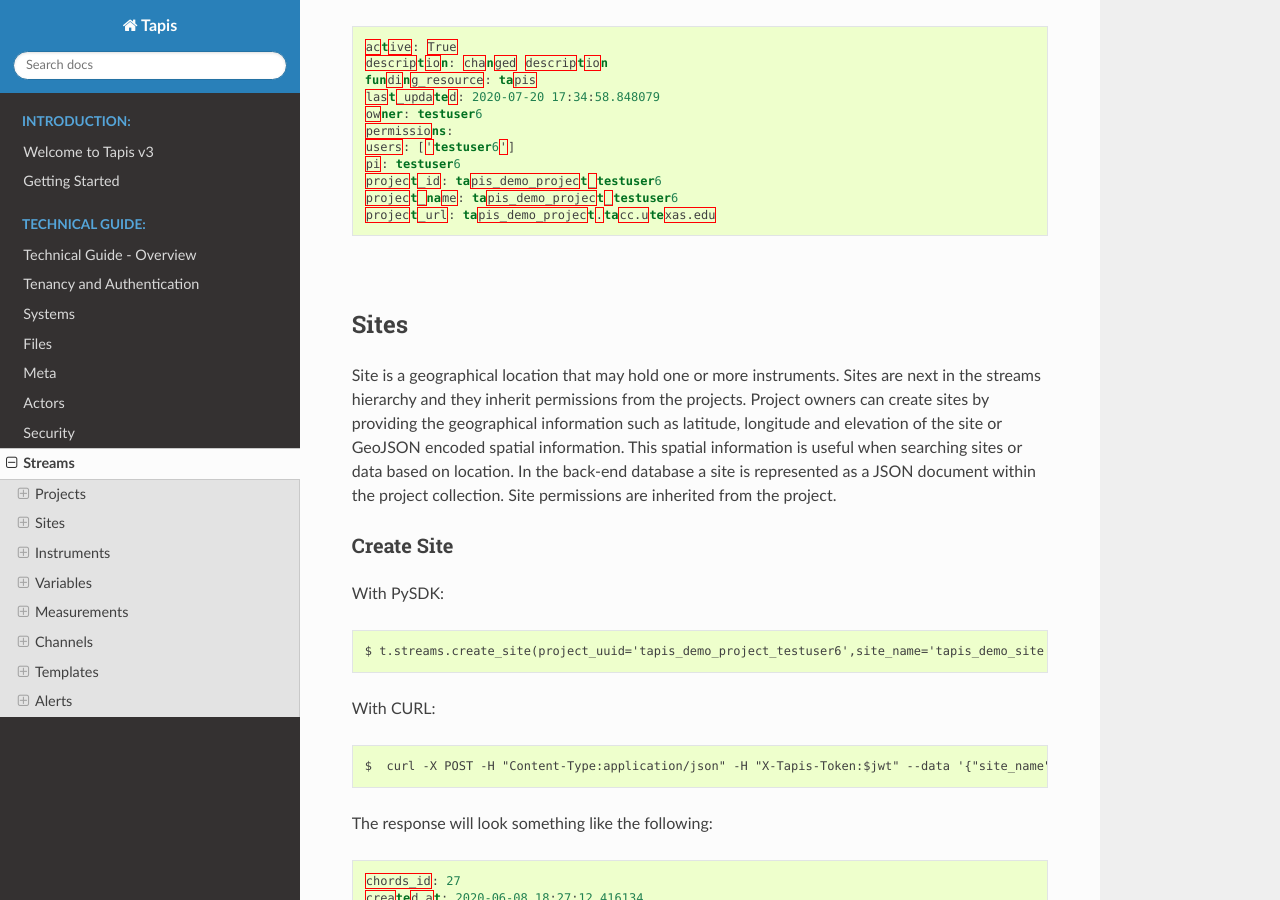
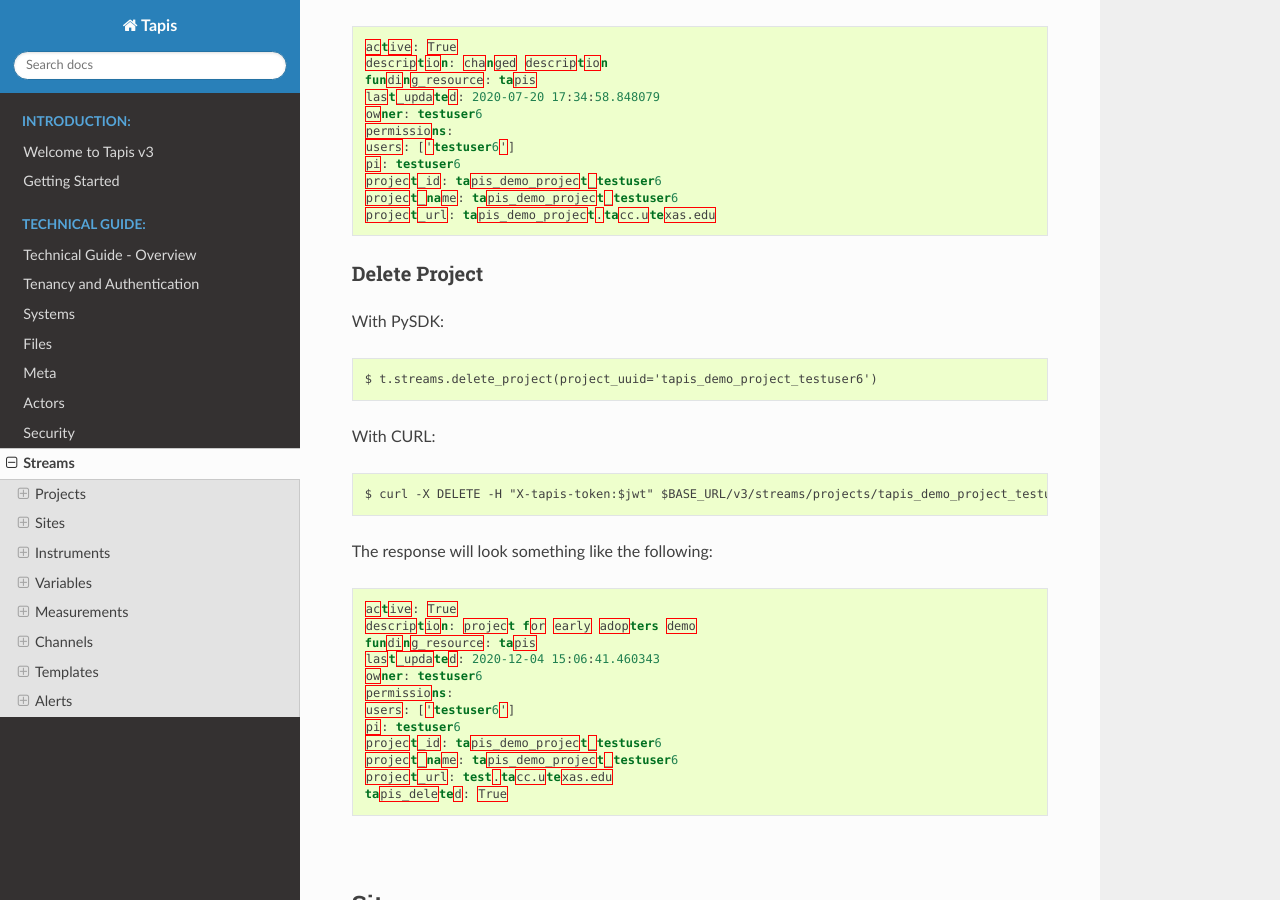
Before and after one commit to tapis-project/documentation, a Sphinx documentation site: the page built from source/technical/streams.rst, in a window 1280 px wide and 900 px high, scrolled down 3316 px. Built offline with Sphinx 7.4.7 and the Read the Docs theme 2.0.0, drawn with Linux system fonts in a browser that asks for light colours; some of the changed text lies outside the part shown.

Commit message:
added delete endpoints in documentation

```diff
--- a/source/technical/streams.rst
+++ b/source/technical/streams.rst
@@ -99,7 +99,7 @@
 |
 
 **Get Project Details**
-^^^^^^^^^^^^^^^^^^^^^
+^^^^^^^^^^^^^^^^^^^^^^^^^^
 With PySDK:
 
 Note: project_uuid is same as project_id, used in project creation.
@@ -174,6 +174,41 @@
         project_id: tapis_demo_project_testuser6
         project_name: tapis_demo_project_testuser6
         project_url: tapis_demo_project.tacc.utexas.edu
+
+
+**Delete Project**
+^^^^^^^^^^^^^^^^^^^^^
+With PySDK:
+
+.. code-block:: plaintext
+
+        $ t.streams.delete_project(project_uuid='tapis_demo_project_testuser6')
+
+With CURL:
+
+.. code-block:: plaintext
+
+        $ curl -X DELETE -H "X-tapis-token:$jwt" $BASE_URL/v3/streams/projects/tapis_demo_project_testuser6
+
+
+The response will look something like the following:
+
+.. container:: foldable
+
+     .. code-block:: json
+
+        active: True
+        description: project for early adopters demo
+        funding_resource: tapis
+        last_updated: 2020-12-04 15:06:41.460343
+        owner: testuser6
+        permissions:
+        users: ['testuser6']
+        pi: testuser6
+        project_id: tapis_demo_project_testuser6
+        project_name: tapis_demo_project_testuser6
+        project_url: test.tacc.utexas.edu
+        tapis_deleted: True
 
 
 
@@ -344,6 +379,24 @@
         site_id: tapis_demo_site
         site_name: tapis_demo_site
 
+
+**Delete Site**
+^^^^^^^^^^^^^^^^^^^^^^^^
+
+With CURL:
+
+.. code-block:: plaintext
+
+        $ curl -X DELETE -H "X-Tapis-Token:$jwt"  $BASE_URL/v3/streams/projects/tapis_demo_project_testuser6/sites/tapis_demo_site
+
+
+With PySDK
+
+.. code-block:: plaintext
+
+        $ t.streams.delete_site(project_uuid='tapis_demo_project_testuser6', site_id='tapis_demo_site')
+
+
 |
 
 Instruments
@@ -442,7 +495,7 @@
 |
 
 **Get instrument Details**
-^^^^^^^^^^^^^^^^^^^^^
+^^^^^^^^^^^^^^^^^^^^^^^^^^^^^
 With PySDK
 
 .. code-block:: plaintext
@@ -479,6 +532,7 @@
 .. code-block:: plaintext
 
         $ t.streams.update_instrument(inst_id= 'Ohio_River_Robert_C_Byrd_Locks', project_uuid='wq_demo_tapis_streams_proj2020-08-26T08:41:11.813391', site_id='wq_demo_site', inst_name='test', inst_description='test')
+
 With CURL:
 
 .. code-block:: plaintext
@@ -526,6 +580,20 @@
         updated_at: 2020-08-26 16:15:51.588573
         var_id: ph
         var_name: ph_level]
+
+**Delete Instrument**
+^^^^^^^^^^^^^^^^^^^^^
+With PySDK
+
+.. code-block:: plaintext
+
+        $ t.streams.delete_instrument(inst_id= 'tapis_demo_instrument', project_uuid='tapis_demo_project_testuser6_3', site_id='tapis_demo_site')
+
+With CURL:
+
+.. code-block:: plaintext
+
+        $ curl -X DELETE -H "X-Tapis-token:$jwt" $BASE_URL/v3/streams/projects/tapis_demo_project_testuser6_3/sites/tapis_demo_site/instruments/tapis_demo_instrument
 
 |
 
@@ -609,7 +677,8 @@
 |
 
 **Get Variable Details**
-^^^^^^^^^^^^^^^^^^^^^
+^^^^^^^^^^^^^^^^^^^^^^^^^^^
+
 With PySDK
 
 .. code-block:: plaintext
@@ -627,13 +696,14 @@
 .. container:: foldable
 
      .. code-block:: json
+
         [
         chords_id: 21
         shortname: bat
         updated_at: 2020-08-18 20:46:11.673033
         var_id: batv
-        var_name: battery
-        ]
+        var_name: battery]
+
 
 |
 
@@ -666,6 +736,32 @@
         var_id: temp
         var_name: "updated_temp
 
+
+**Delete Variable**
+^^^^^^^^^^^^^^^^^^^^^
+With PySDK
+
+.. code-block:: plaintext
+
+        $ t.streams.delete_variable( var_id='139', project_uuid='tapis_demo_instrument', site_id='tapis_demo_site',inst_id='tapis_demo_instrument')
+
+With CURL:
+
+.. code-block:: plaintext
+
+        $ curl -v -X DELETE  -H "Content-Type:application/json" -H "X-Tapis-Token:$jwt"  $BASE_URL/v3/streams/projects/tapis_demo_project_testuser6_3/sites/tapis_demo_site/instruments/tapis_demo_instrument/variables/batv
+
+
+The response will look something like the following:
+
+.. container:: foldable
+
+     .. code-block:: json
+
+        inst_chords_id: 24
+        updated_at: 2020-12-03 02:52:27.437378
+        var_id: 139
+
 |
 
 
@@ -673,7 +769,7 @@
 --------------
 
 **Create Measurements**
-^^^^^^^^^^^^^^^^^^^^^
+^^^^^^^^^^^^^^^^^^^^^^^^^^
 
 With PySDK
 
@@ -807,7 +903,7 @@
 |
 
 **Get Channel Details**
-^^^^^^^^^^^^^^^^^^^^^
+^^^^^^^^^^^^^^^^^^^^^^^^^
 
 With PySDK
 
@@ -843,10 +939,10 @@
         method: ACTOR
         nonces: XXXX-YYYY-ZZZZ
         condition:
-        key: demo_instrument.batv
-        operator: >
-        val: 20
-        inst_ids: ['demo_instrument']]
+            key: demo_instrument.batv
+            operator: >
+            val: 20
+            inst_ids: ['demo_instrument']]
 |
 
 **Update Channels**:
@@ -899,7 +995,7 @@
 |
 
 **Update Channels Status**
-^^^^^^^^^^^^^^^^^^^^^
+^^^^^^^^^^^^^^^^^^^^^^^^^^^^^
 
 With PySDK
 
@@ -1020,7 +1116,7 @@
 
 |
 **Get Template Details**
-^^^^^^^^^^^^^^^^^^^^^
+^^^^^^^^^^^^^^^^^^^^^^^^^^^
 With PySDK
 
 .. code-block:: plaintext
@@ -1139,28 +1235,28 @@
 
      .. code-block:: json
 
-        alerts: [
-            actor_id: XXXX
-            alert_id: 70fa63b4-c6b1-45a4-91a8-f4e9803ec898
-            channel_id: demo_wq_channel2020-06-19T17_34_46.425419
-            channel_name: demo.wq.channel
-            create_time: 2020-06-19 20:51:44.390887
-            execution_id: 7mBGaJbD4q0M1
-            message: demo_wq_channel2020-06-19T17_34_46.425419 tsdata/var=11/demo_wq_channel2020-06-19T17_34_46.425419/11 is CRITICAL at time: 2020-06-19 20:51:43.229988 +0000 UTC as value: 150 exceeded the threshold,
-            actor_id: XXXX
-            alert_id: c16ab843-8417-4af0-a06c-ce1e4e7e4816
-            channel_id: demo_wq_channel2020-06-19T17_34_46.425419
-            channel_name: demo.wq.channel
-            create_time: 2020-06-19 20:51:21.138143
-            execution_id: ByOkp5W8Jxkqj
-            message: demo_wq_channel2020-06-19T17_34_46.425419 tsdata/var=11/demo_wq_channel2020-06-19T17_34_46.425419/11 is CRITICAL at time: 2020-06-19 20:51:20.114319 +0000 UTC as value: 150 exceeded the threshold,
-            actor_id: XXXX
-            alert_id: 4c4b7e70-a034-419b-be8c-2c337803e5d4
-            channel_id: demo_wq_channel2020-06-19T17_34_46.425419
-            channel_name: demo.wq.channel
-            create_time: 2020-06-19 20:51:10.454269
-            execution_id: jboJWNqRKAA6V
-            message: demo_wq_channel2020-06-19T17_34_46.425419 tsdata/var=11/demo_wq_channel2020-06-19T17_34_46.425419/11 is CRITICAL at time: 2020-06-19 20:51:09.862752 +0000 UTC as value: 150 exceeded the threshold]
-            num_of_alerts: 3
-        ]
+            alerts: [
+                actor_id: XXXX
+                alert_id: 70fa63b4-c6b1-45a4-91a8-f4e9803ec898
+                channel_id: demo_wq_channel2020-06-19T17_34_46.425419
+                channel_name: demo.wq.channel
+                create_time: 2020-06-19 20:51:44.390887
+                execution_id: 7mBGaJbD4q0M1
+                message: demo_wq_channel2020-06-19T17_34_46.425419 tsdata/var=11/demo_wq_channel2020-06-19T17_34_46.425419/11 is CRITICAL at time: 2020-06-19 20:51:43.229988 +0000 UTC as value: 150 exceeded the threshold,
+                actor_id: XXXX
+                alert_id: c16ab843-8417-4af0-a06c-ce1e4e7e4816
+                channel_id: demo_wq_channel2020-06-19T17_34_46.425419
+                channel_name: demo.wq.channel
+                create_time: 2020-06-19 20:51:21.138143
+                execution_id: ByOkp5W8Jxkqj
+                message: demo_wq_channel2020-06-19T17_34_46.425419 tsdata/var=11/demo_wq_channel2020-06-19T17_34_46.425419/11 is CRITICAL at time: 2020-06-19 20:51:20.114319 +0000 UTC as value: 150 exceeded the threshold,
+                actor_id: XXXX
+                alert_id: 4c4b7e70-a034-419b-be8c-2c337803e5d4
+                channel_id: demo_wq_channel2020-06-19T17_34_46.425419
+                channel_name: demo.wq.channel
+                create_time: 2020-06-19 20:51:10.454269
+                execution_id: jboJWNqRKAA6V
+                message: demo_wq_channel2020-06-19T17_34_46.425419 tsdata/var=11/demo_wq_channel2020-06-19T17_34_46.425419/11 is CRITICAL at time: 2020-06-19 20:51:09.862752 +0000 UTC as value: 150 exceeded the threshold]
+                num_of_alerts: 3
+            ]
 |
```
